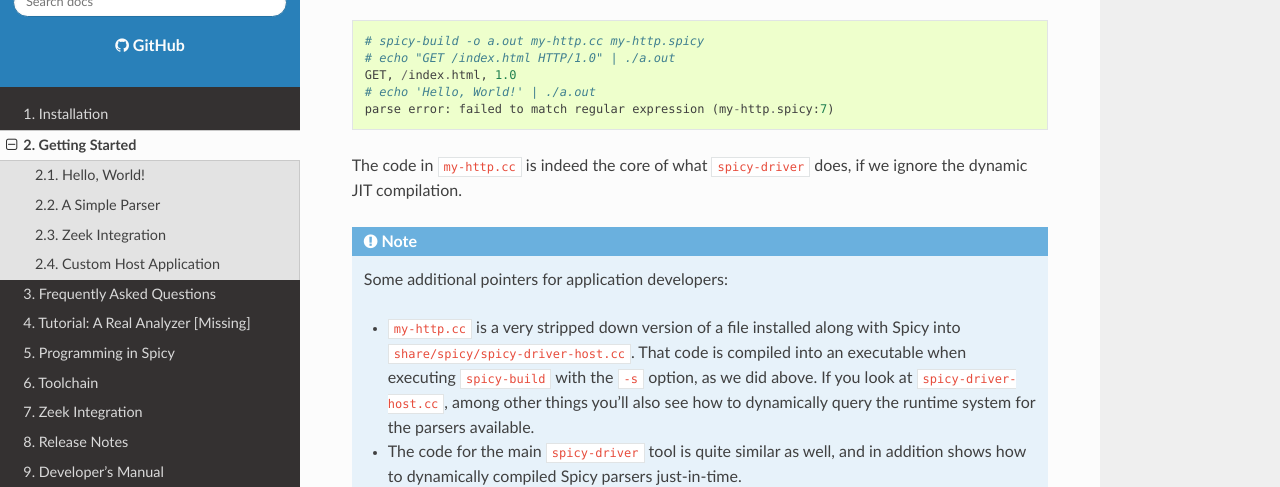
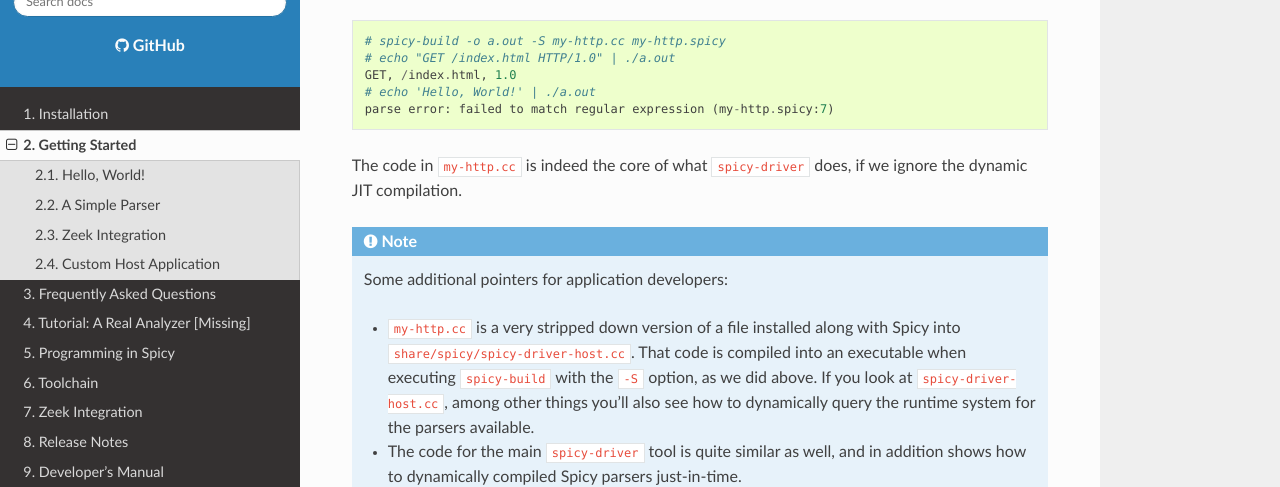
Before and after one commit to zeek/spicy, a Sphinx documentation site: the page built from doc/getting-started.rst, in a window 1280 px wide and 900 px high, scrolled down 6249 px, cut to the strip 226-713 px from the top of the window. Built offline with Sphinx 7.4.7 and the Read the Docs theme 2.0.0, drawn with Linux system fonts in a browser that asks for light colours; pages that are not in the unit, such as notebooks, are missing from menus.

```diff
--- a/doc/getting-started.rst
+++ b/doc/getting-started.rst
@@ -332,7 +332,7 @@ specific parser. Here's a small C++ program that parses input with our
 
 .. code::
 
-    # spicy-build -o a.out my-http.cc my-http.spicy
+    # spicy-build -o a.out -S my-http.cc my-http.spicy
     # echo "GET /index.html HTTP/1.0" | ./a.out
     GET, /index.html, 1.0
     # echo 'Hello, World!' | ./a.out
@@ -348,7 +348,7 @@ does, if we ignore the dynamic JIT compilation.
     - ``my-http.cc`` is a very stripped down version of a file
       installed along with Spicy into
       ``share/spicy/spicy-driver-host.cc``. That code is compiled into
-      an executable when executing ``spicy-build`` with the ``-s``
+      an executable when executing ``spicy-build`` with the ``-S``
       option, as we did above. If you look at
       ``spicy-driver-host.cc``, among other things you'll also see how
       to dynamically query the runtime system for the parsers
```
